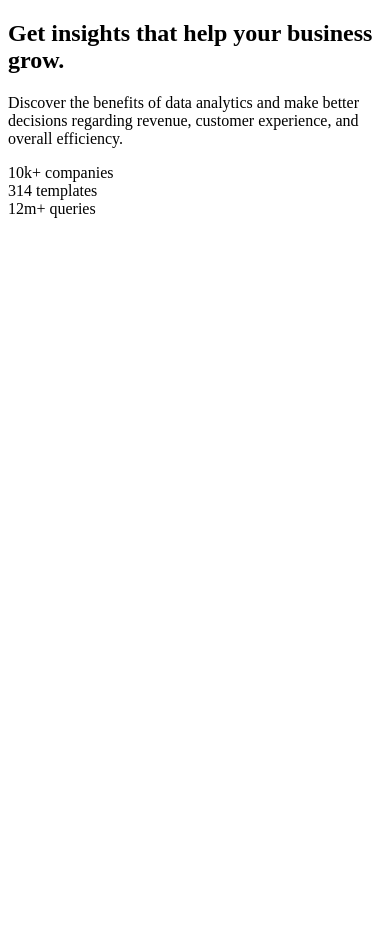
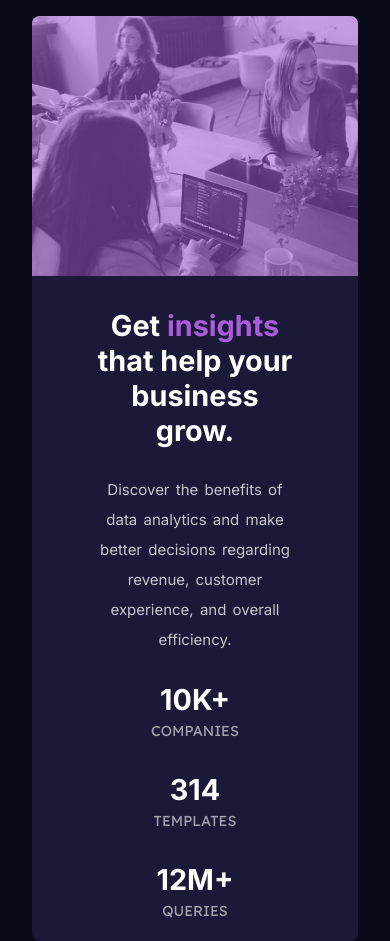
Before and after one commit to hossam-khalaf/stats-preview-card-component-main, a plain HTML site: page index.html in a window 390 px wide. Before the commit the page ends 844 px from the top, so only its background shows below. Drawn offline with Linux system fonts and the light colour scheme.

Commit message:
mobile design

```diff
--- a/style.css
+++ b/style.css
@@ -1,3 +1,82 @@
 @import url('https://fonts.googleapis.com/css2?family=Inter:wght@400;700&family=Lexend+Deca&display=swap');
 /* font-family: 'Inter', sans-serif;
 font-family: 'Lexend Deca', sans-serif; */
+
+* {
+	margin: 0;
+	padding: 0;
+	box-sizing: border-box;
+}
+h1,
+.stats {
+	color: hsl(0, 0%, 100%);
+	font-family: 'Inter', sans-serif;
+}
+
+body {
+	height: 100vh;
+	display: grid;
+	place-items: center;
+	background-color: hsl(233, 47%, 7%);
+}
+
+main {
+	background-color: hsl(244, 38%, 16%);
+	display: flex;
+	flex-direction: column;
+	margin: 1rem 2rem;
+	border-radius: 8px;
+}
+
+.image {
+	border-radius: 8px 8px 0 0;
+	min-height: 260px;
+	background: url(images/image-header-mobile.jpg);
+	background-size: cover;
+	background-position: auto;
+	box-shadow: 0px 0px 0px 999px inset hsla(277, 64%, 61%, 0.537);
+}
+
+.details {
+	display: flex;
+	flex-direction: column;
+	padding: 2rem 4rem 1.3rem;
+	text-align: center;
+}
+
+h1 {
+	font-size: clamp(1.8rem, 2.5vw, 3rem);
+}
+h1 span {
+	color: hsla(277, 64%, 61%);
+}
+
+.desc {
+	margin: 1.7rem 0;
+	font-family: 'Inter', sans-serif;
+	line-height: 2;
+	word-spacing: 2px;
+	font-size: 15px;
+	color: hsla(0, 0%, 100%, 0.75);
+}
+
+section div {
+	display: flex;
+	flex-direction: column;
+	font-size: clamp(1.8rem, 2.5vw, 3rem);
+	font-weight: 700;
+	text-transform: uppercase;
+}
+
+section div span {
+	font-family: 'Lexend Deca', sans-serif;
+	font-size: 0.9rem;
+	font-weight: 400;
+	text-transform: uppercase;
+	color: hsla(0, 0%, 100%, 0.6);
+	margin-top: 0.3rem;
+}
+
+section div:not(:last-child) {
+	margin-bottom: 2rem;
+}
```
